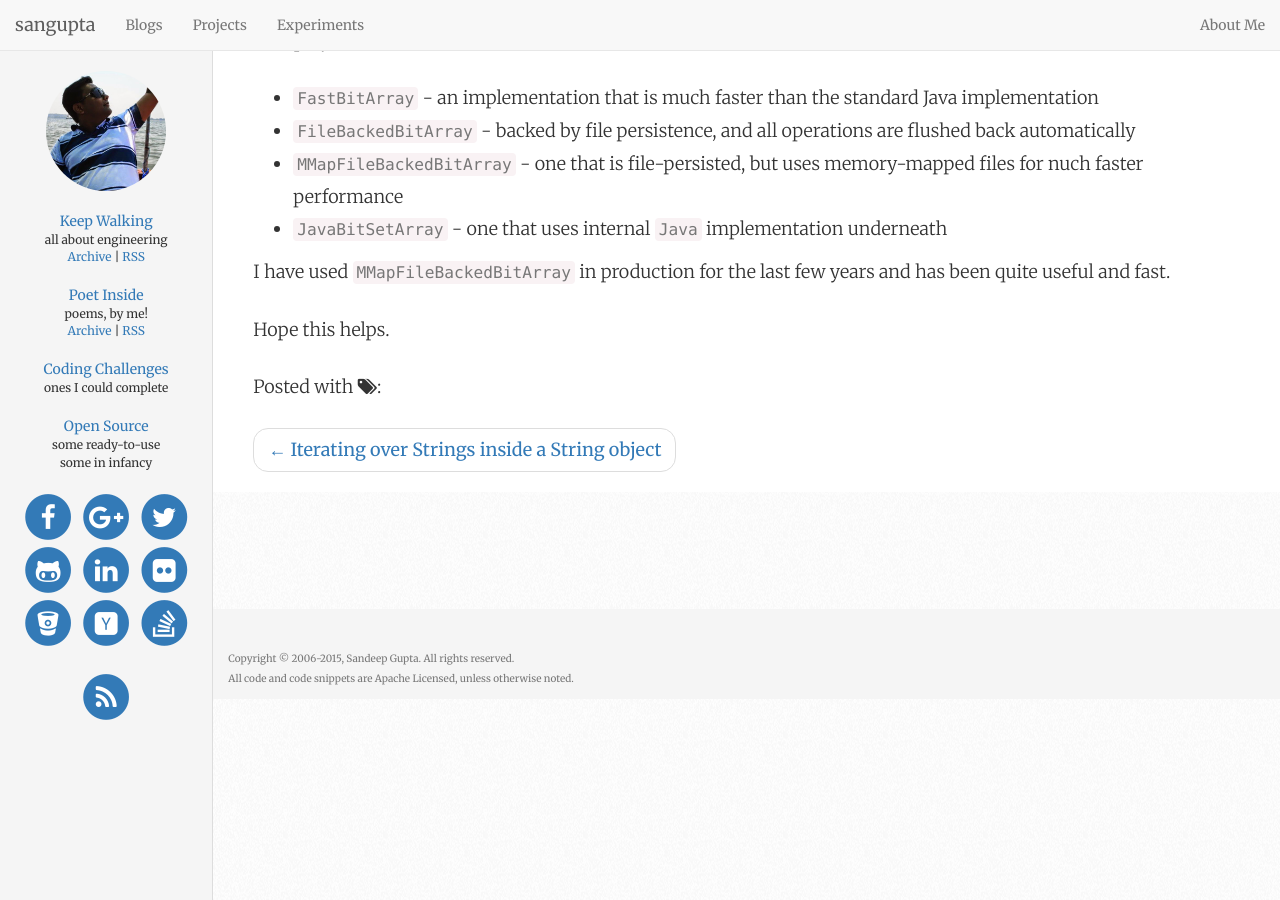
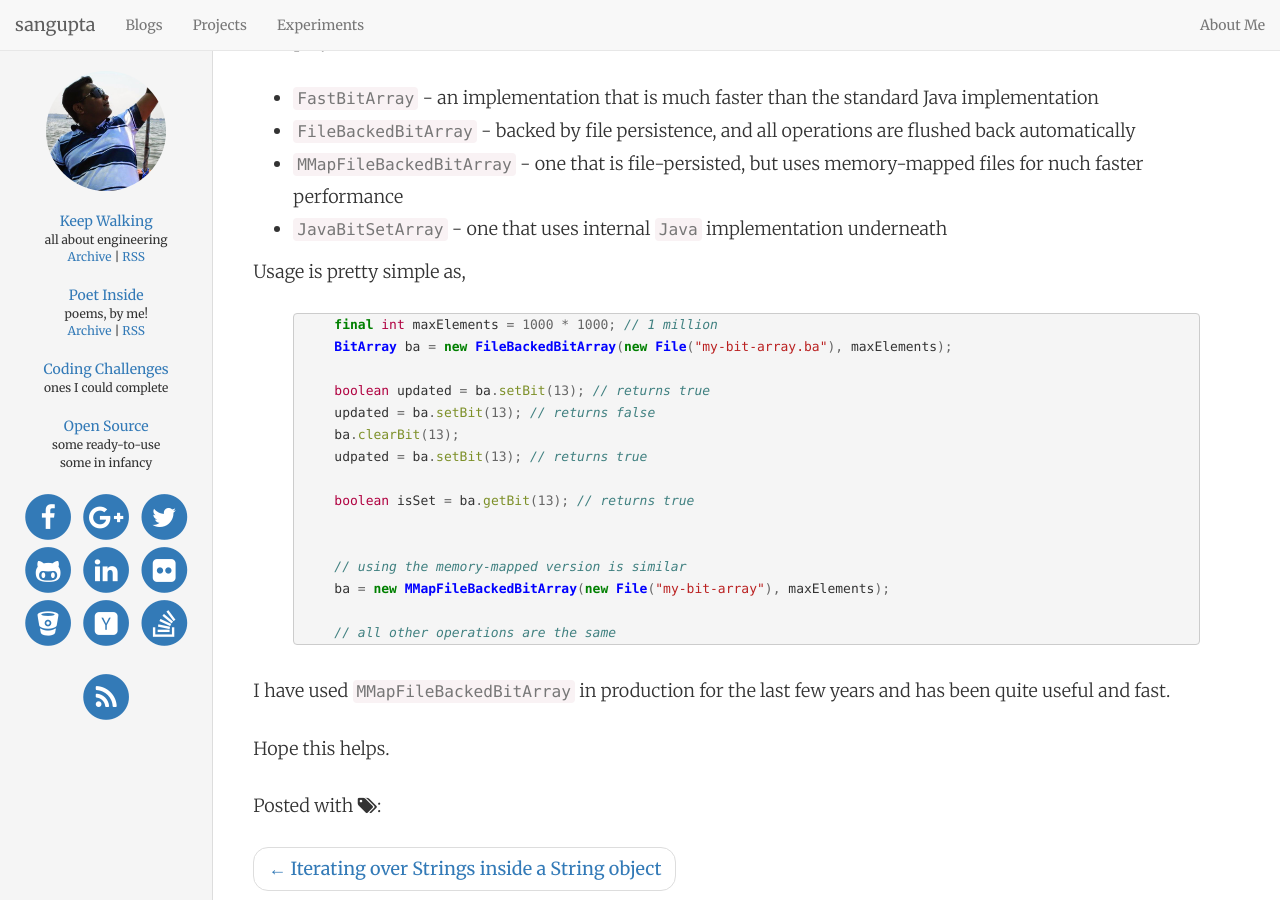
Before and after one commit to sangupta/sangupta.github.io, a Jekyll site: the page built from _posts/2015-07-28-various-bit-array-implementations-java.md, in a window 1280 px wide and 900 px high, scrolled down 291 px. Built offline with Jekyll 4.4.1, drawn with Linux system fonts in a browser that asks for light colours; nearby versions of some CDN libraries; Markdown is read by kramdown in place of the engine named in the settings; comment, search, counter and statistics services are not loaded.

Commit message:
added usage example to post

````diff
--- a/_posts/2015-07-28-various-bit-array-implementations-java.md
+++ b/_posts/2015-07-28-various-bit-array-implementations-java.md
@@ -16,6 +16,26 @@ I added the following implementations to the <a href="https://github.com/sangupt
 * `MMapFileBackedBitArray` - one that is file-persisted, but uses memory-mapped files for nuch faster performance
 * `JavaBitSetArray` - one that uses internal `Java` implementation underneath
 
+Usage is pretty simple as,
+
+```java
+final int maxElements = 1000 * 1000; // 1 million
+BitArray ba = new FileBackedBitArray(new File("my-bit-array.ba"), maxElements);
+
+boolean updated = ba.setBit(13); // returns true
+updated = ba.setBit(13); // returns false
+ba.clearBit(13);
+udpated = ba.setBit(13); // returns true
+
+boolean isSet = ba.getBit(13); // returns true
+
+
+// using the memory-mapped version is similar
+ba = new MMapFileBackedBitArray(new File("my-bit-array"), maxElements);
+
+// all other operations are the same
+```
+
 I have used `MMapFileBackedBitArray` in production for the last few years and has been quite useful and fast.
 
 Hope this helps.
````
